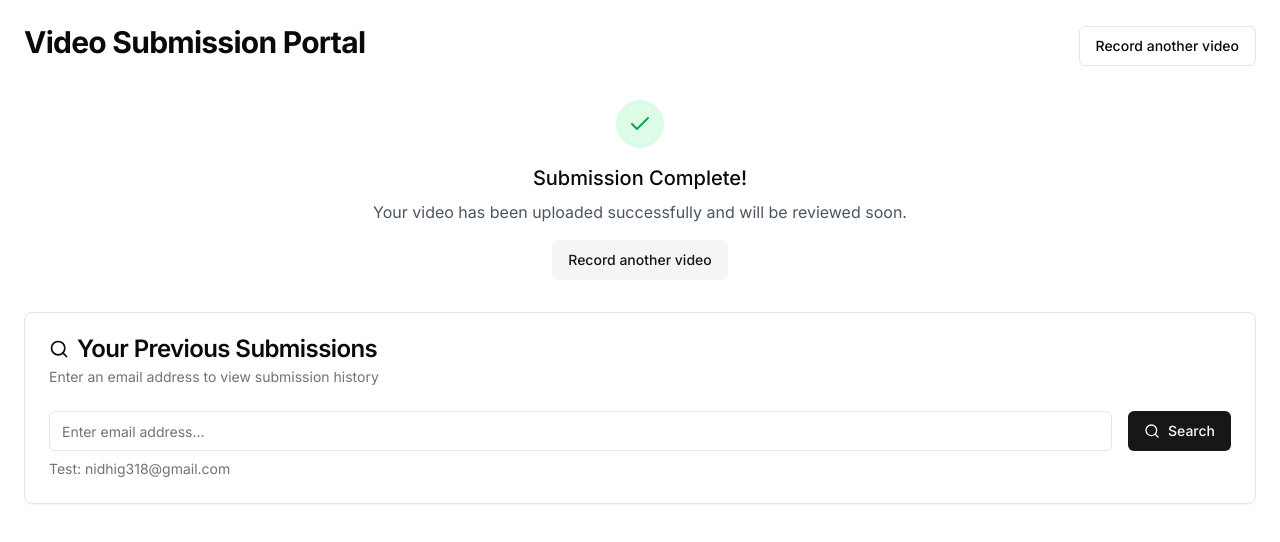
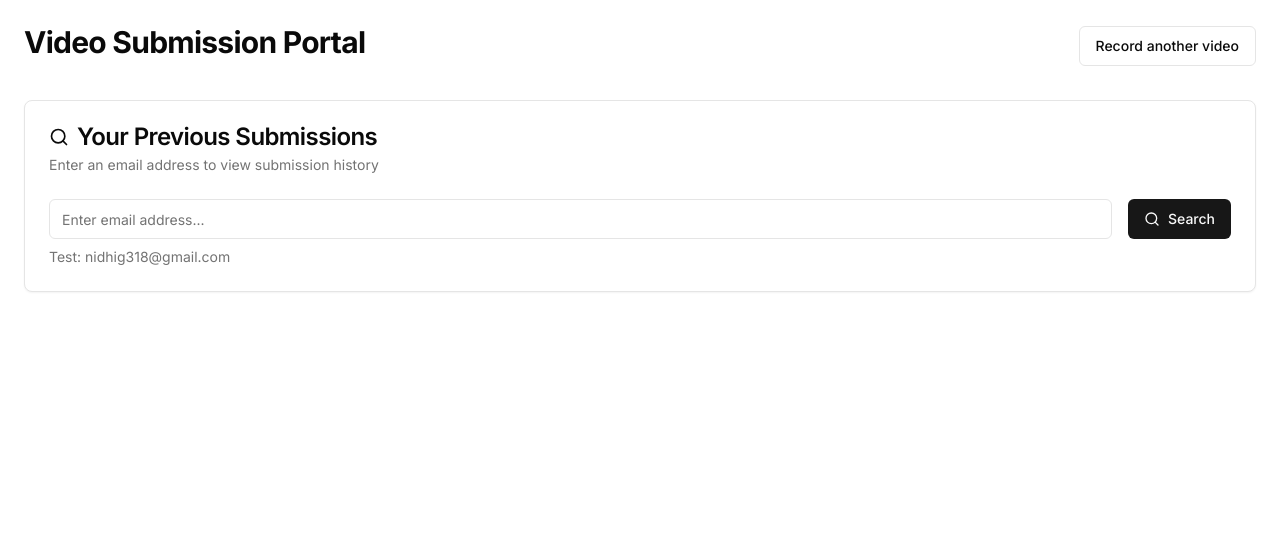
Before and after one commit to alexrechevskiy-review/video-recording, a Next.js app: page /history in a window 1280 px wide. Shown: the top 542 px of the page. Built offline with nearby package versions, Linux system fonts and the light colour scheme.

Commit message:
fix: remove submission complete text

```diff
--- a/app/(dashboard)/history/page.tsx
+++ b/app/(dashboard)/history/page.tsx
@@ -243,7 +243,7 @@ export default function HistoryPage() {
           Record another video
         </Button>
       </div>
-      <div className="text-center">
+      {/* <div className="text-center mb-4">
         <div className="inline-flex items-center justify-center w-12 h-12 rounded-full bg-green-100 mb-4">
           <Check className="w-6 h-6 text-green-600" />
         </div>
@@ -255,7 +255,7 @@ export default function HistoryPage() {
         >
           Record another video
         </Button>
-      </div>
+      </div> */}
       {/* Search Form */}
       <Card className="my-8 hidden md:block">
         <CardHeader>
```
